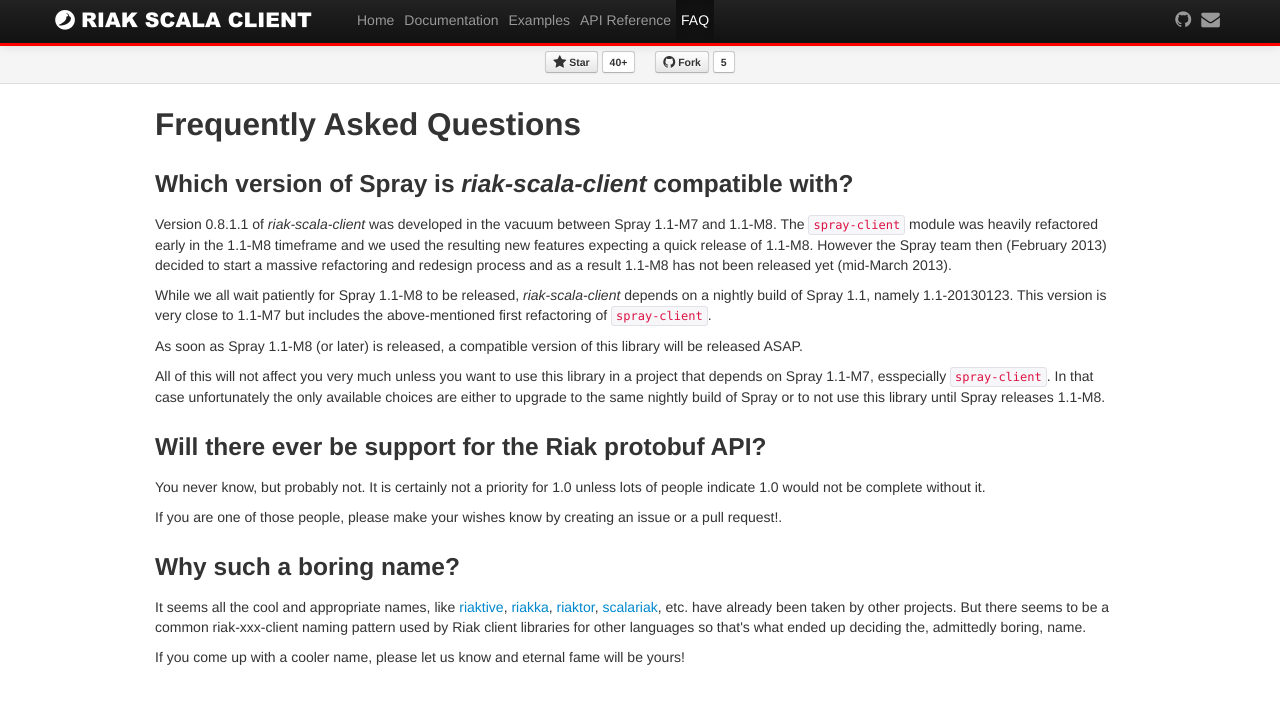
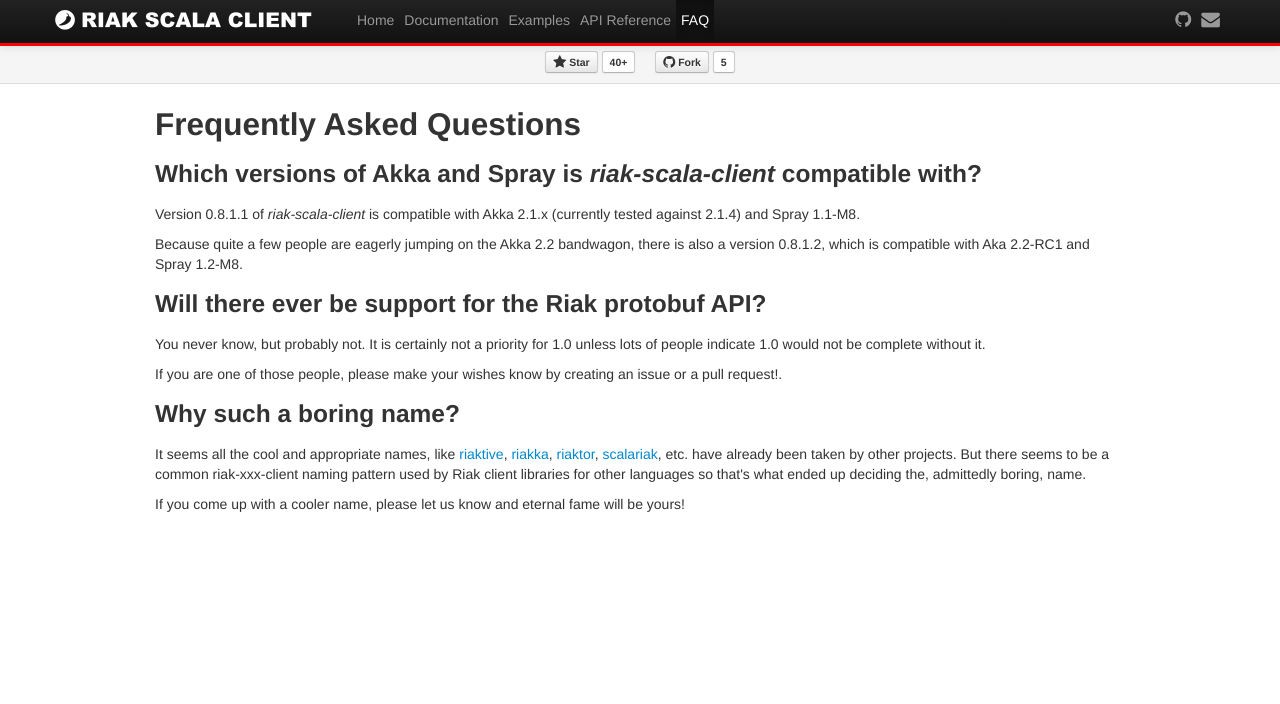
Before and after one commit to agemooij/riak-scala-client, a Jekyll site: the page built from FAQ.html, in a window 1280 px wide. Shown: the top 704 px of the page. Built offline with Jekyll 4.4.1, drawn with Linux system fonts in a browser that asks for light colours; nearby versions of some CDN libraries.

Commit message:
Rewrote te FAQ section on compatibility with Akka and Spray versions

```diff
--- a/FAQ.html
+++ b/FAQ.html
@@ -10,47 +10,17 @@
 
     <div class="span10">
       <h2>Frequently Asked Questions</h2>
-    </div>
 
-    <div class="span1"></div>
-  </div>
+      <h3>Which versions of Akka and Spray is <em>riak-scala-client</em> compatible with?</h3>
+      <p>
+        Version {{ site.version }} of <em>riak-scala-client</em> is compatible with Akka 2.1.x
+        (currently tested against 2.1.4) and Spray 1.1-M8.
+      </p><p>
+        Because quite a few people are eagerly jumping on the Akka 2.2 bandwagon, there is also
+        a version 0.8.1.2, which is compatible with Aka 2.2-RC1 and Spray 1.2-M8.
+      </p>
 
 
-  <div class="row">
-    <div class="span1"></div>
-
-    <div class="span10">
-      <h3>Which version of Spray is <em>riak-scala-client</em> compatible with?</h3>
-      <p>
-        Version {{ site.version }} of <em>riak-scala-client</em> was developed in the
-        vacuum between Spray 1.1-M7 and 1.1-M8. The <code>spray-client</code> module
-        was heavily refactored early in the 1.1-M8 timeframe and we used the resulting new
-        features expecting a quick release of 1.1-M8. However the Spray team then (February 2013)
-        decided to start a massive refactoring and redesign process and as a result 1.1-M8
-        has not been released yet (mid-March 2013).
-      </p><p>
-        While we all wait patiently for Spray 1.1-M8 to be released, <em>riak-scala-client</em>
-        depends on a nightly build of Spray 1.1, namely 1.1-20130123. This version is very close
-        to 1.1-M7 but includes the above-mentioned first refactoring of <code>spray-client</code>.
-      </p><p>
-        As soon as Spray 1.1-M8 (or later) is released, a compatible version of this library
-        will be released ASAP.
-      </p></p>
-        All of this will not affect you very much unless you want to use this library in
-        a project that depends on Spray 1.1-M7, esspecially <code>spray-client</code>. In that case
-        unfortunately the only available choices are either to upgrade to the same nightly build
-        of Spray or to not use this library until Spray releases 1.1-M8.
-      </p>
-    </div>
-
-    <div class="span1"></div>
-  </div>
-
-
-  <div class="row">
-    <div class="span1"></div>
-
-    <div class="span10">
       <h3>Will there ever be support for the Riak protobuf API?</h3>
       <p>
         You never know, but probably not. It is certainly not a priority for 1.0 unless
@@ -59,16 +29,8 @@
         If you are one of those people, please make your wishes know by creating an issue
         or a pull request!.
       </p>
-    </div>
-
-    <div class="span1"></div>
-  </div>
 
 
-  <div class="row">
-    <div class="span1"></div>
-
-    <div class="span10">
       <h3>Why such a boring name?</h3>
       <p>
         It seems all the cool and appropriate names, like <a href="https://github.com/xaleraz/Riaktive">riaktive</a>,
@@ -85,5 +47,4 @@
     <div class="span1"></div>
   </div>
 
-
 </div> <!-- /container -->
```
